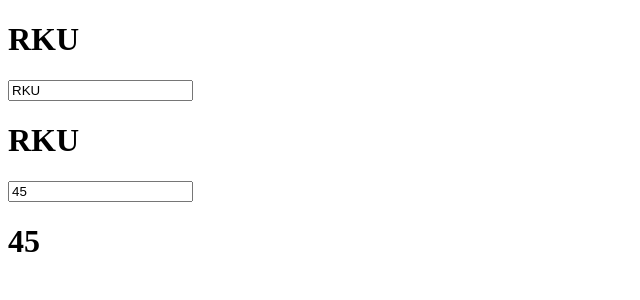
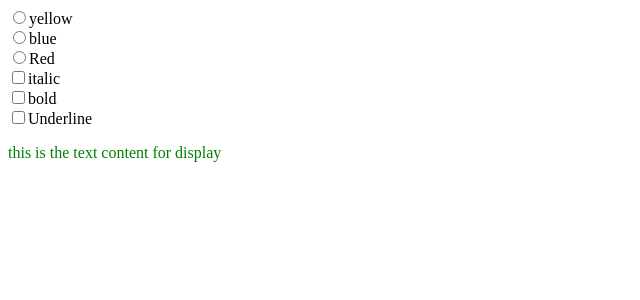
Before and after one commit to dharmsavaliya/ReactfirstDemo, a React (Vite) app: page / in a window 1280 px wide. Shown: the top 300 px of the page, without its empty margins (0-640 px from the left). Built offline with nearby package versions, Linux system fonts and the light colour scheme.

Commit message:
hookxmp3

```diff
--- /dev/null
+++ b/src/lac01-06-2025/hookexmp3.jsx
@@ -0,0 +1,37 @@
+import { useState } from "react";
+
+function StateExample3 () {
+    const [color,setColor] = useState("green");
+    const [isItalic, setItalic]=useState(false);
+    const [isBold, setBold]=useState(false);
+    const [isUnderline, setUnderline]=useState(false);
+    return (
+        <div>
+            <input type="radio" name="color" onChange={()=>setColor("yellow")}/>
+            {"yellow"}
+            <br/>
+            <input type="radio" name="color" onChange={()=>setColor("blue")}/>
+            {"blue"}
+            <br/>
+            <input type="radio" name="color" onChange={()=>setColor("Red")}/>
+            {"Red"}
+            <br/>
+            <input type="checkbox" name="Style" onChange={()=>setItalic(!isItalic)} />
+            {"italic"}
+            <br/>
+            <input type="checkbox" name="Style" onChange={()=>setBold(!isBold)}/>
+            {"bold"}
+            <br/>
+            <input type="checkbox" name="Style" onChange={()=>setUnderline(!isUnderline)}/>
+            {"Underline"}
+            <br/>
+            <p style={{color: color ,
+                fontStyle: isItalic?"italic":"normal",
+                fontWeight: isBold?"bold":"normal",
+                textDecoration: isUnderline?"underline":"none",
+            }}>this is the text content for display</p>
+            </div>
+    );
+}
+
+export default StateExample3;
--- a/src/main.jsx
+++ b/src/main.jsx
@@ -1,6 +1,7 @@
 import {  StrictMode } from 'react'
 import { createRoot } from 'react-dom/client';
-import StateExample2 from './lac01-06-2025/hookexmp2';
+import StateExample3 from './lac01-06-2025/hookexmp3';
+// import StateExample2 from './lac01-06-2025/hookexmp2';
 // import HookExmp from './lac01-06-2025/hookexmp';
 // import HookExmp1 from './lac3112/hookexmp1';
 // import MyCustComp from './lac3112/propexmp3';
@@ -29,6 +30,7 @@ createRoot(document.getElementById('root')).render(
     <br/>
     <MyCustButton var1={true} var2={"B.tech"}/> */}
     {/* <HookExmp1/> */}
-    <StateExample2/>
+    {/* <StateExample2/> */}
+    <StateExample3/>
 </StrictMode>,
 )
```
